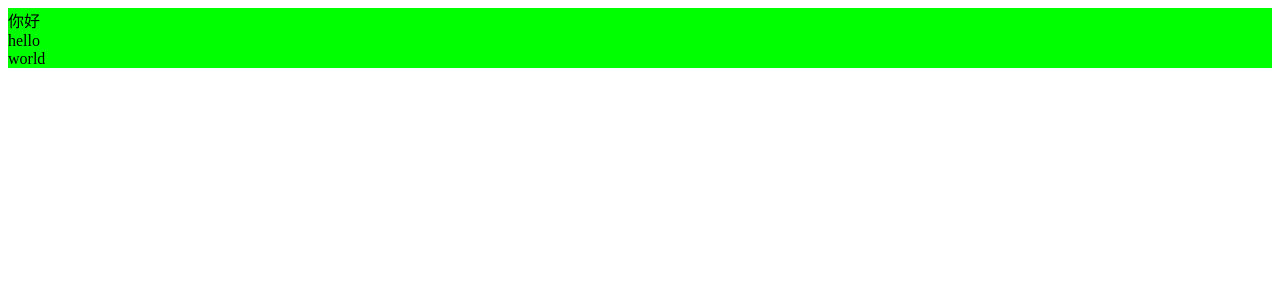
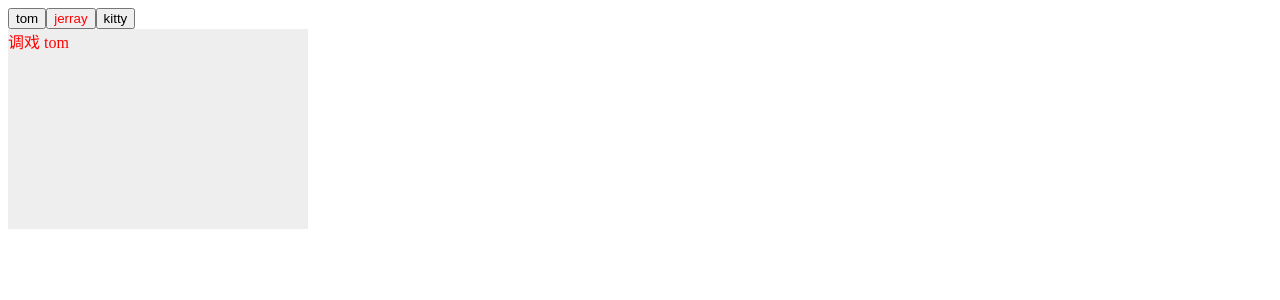
Before and after one commit to liangwan20000/10000, a React (Create React App) app: page / in a window 1280 px wide. Shown: the top 300 px of the page. Built offline with nearby package versions, Linux system fonts and the light colour scheme.

Commit message:
tab函数组件重构，添加样式

```diff
--- a/src/App.js
+++ b/src/App.js
@@ -12,22 +12,54 @@ import './App.css';
 *	导入组件
 */
 // import Hello from './Components/function-component.js';
-import Hello from './Components/Pass-value.js';
+// import Hello from './Components/Pass-value.js';
+import Tab from './Components/tab-function-component.js';
 
 /**
 *	函数组件:大驼峰命名法
 */
-function App() {
-	// 定义一个变量
-	let text = 'world';
-  	return (
-  	  	<div>
-  	  		<Hello name="你好"></Hello>
-  	  		<Hello name="hello"></Hello>
-  	  		<Hello name={text}></Hello>
-  	  	</div>
-  	);
-};
+// function App() {
+// 	// 定义一个变量
+// 	let text = 'world';
+//   	return (
+//   	  	<div>
+//   	  		<Hello name="你好"></Hello>
+//   	  		<Hello name="hello"></Hello>
+//   	  		<Hello name={text}></Hello>
+//   	  	</div>
+//   	);
+// };
+
+// tab案例
+function App () {
+	let tabInfo = {
+		tabData : [
+			{
+				id: 1,
+				taitle: 'tom',
+				content: 'catch jerry'
+			},
+			{
+				id: 2,
+				taitle: 'jerray',
+				content: '调戏 tom'
+			},
+			{
+				id: 3,
+				taitle: 'kitty',
+				content: '被 tom and Jerry 调戏'
+			}
+		],
+		// 定义一个状态位
+		currentId : 2
+	};
+	return (
+		<div>
+			<Tab list={tabInfo} currentId={2}></Tab>
+		</div>
+	)
+}
+
 /**
 *	导出组件
 */
--- /dev/null
+++ b/src/Components/tab-function-component.js
@@ -0,0 +1,25 @@
+// tab案例重构
+// 引入React核心文件
+import React from 'react';
+// 引入样式文件
+import '../static/index.css';
+// 定义函数组件
+function Tab (props) {
+	// 定义两个变量，接收生成的数据
+	let btns = [];
+	let divs = [];
+	// 动态创建tab
+	props.list.tabData.forEach(item => {
+		btns.push(<button className={ props.currentId === item.id ? "current" : '' } key={ item.id }>{ item.taitle }</button>);
+		divs.push(<div className={ props.currentId === item.id ? "current" : '' } key={ item.id }>{ item.content }</div>);
+	});
+	return (
+		// 添加类名，以便添加子节点样式
+		<div className="abc">
+			{ btns }
+			{ divs }
+		</div>
+	)
+};
+// 导出函数组件
+export default Tab;
--- a/src/static/index.css
+++ b/src/static/index.css
@@ -1,4 +1,21 @@
 /*样式*/
+/*.active {
+	background-color: lime;
+}*/
 .active {
-	background-color: lime;
+	color: red;
 }
+.abc div {
+	display: none;
+	background-color: #eee;
+	width: 300px;
+	height: 200px;
+}
+/*需要选中哪个节点下的状态*/
+.abc div.current {
+	display: block;
+	color: red;
+}
+.abc button.current {
+	color: red;
+}
```
